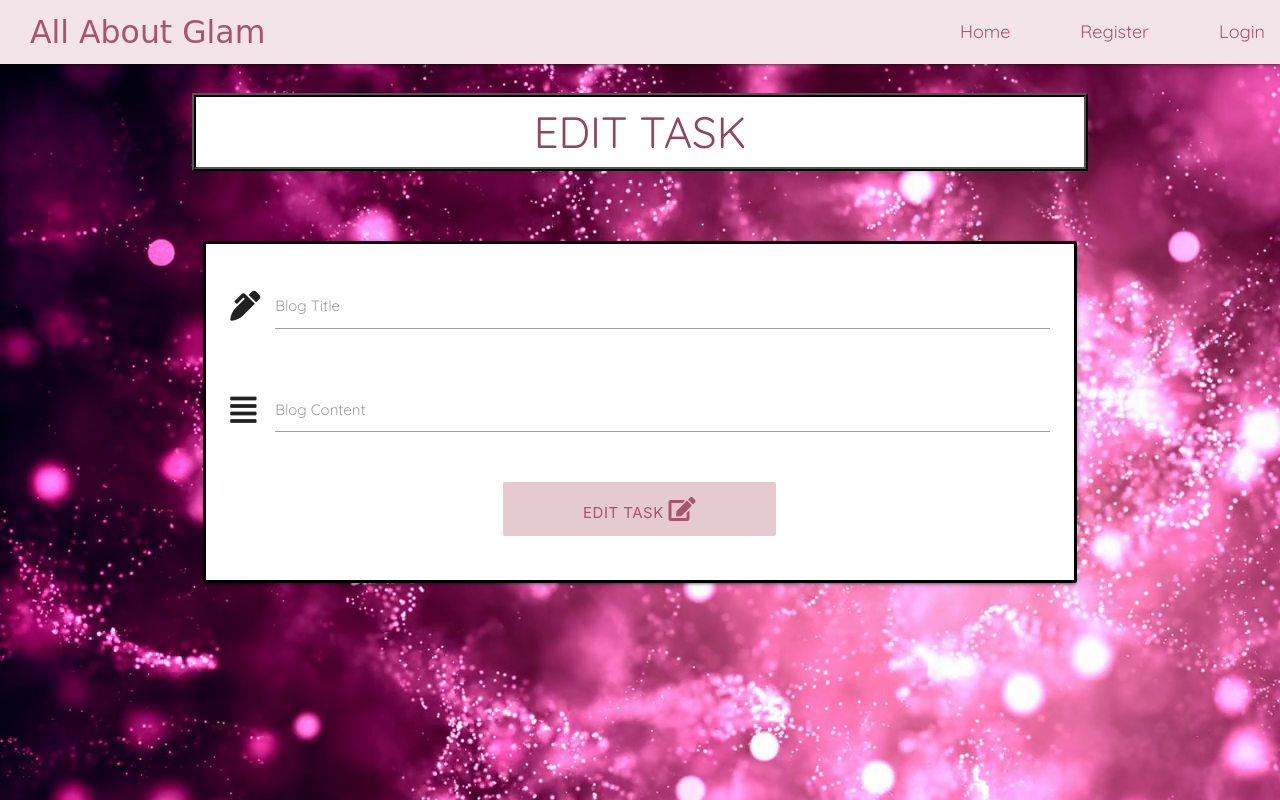
After one commit to Vasileia-Apostolou/all_about_glam_blog, a Flask app: template templates/edit_post.html in a window 1280 px wide. The commit adds this page. Run offline with Flask 2, Linux system fonts and the light colour scheme; the template is opened without the code that fills it, so the values that code supplies are empty; some libraries are stand-ins or nearby versions; some web fonts are replaced.

Commit message:
Add Edit button functionality

```diff
--- a/app.py
+++ b/app.py
@@ -4,6 +4,7 @@ from flask import (
     redirect, request, session, url_for)
 from flask_pymongo import PyMongo
 from datetime import datetime
+from bson.objectid import ObjectId
 from werkzeug.security import generate_password_hash, check_password_hash
 if os.path.exists("env.py"):
     import env
@@ -107,6 +108,13 @@ def create_blogpost():
     return render_template("create_blogpost.html")
 
 
+@app.route("/edit_post/<blogpost_id>", methods=["GET", "POST"])
+def edit_post(blogpost_id):
+    blogpost = mongo.db.blogpost.find_one({"_id": ObjectId(blogpost_id)})
+
+    return render_template("edit_post.html", blogpost=blogpost)
+
+
 if __name__ == "__main__":
     app.run(host=os.environ.get("IP"),
             port=int(os.environ.get("PORT")),
--- a/templates/blogpost.html
+++ b/templates/blogpost.html
@@ -14,7 +14,7 @@
 						<p>created by {{ blogpost.created_by }} at {{ blogpost.created_at }}</p>
                         <br>
 						<div class="col s3">
-							<a href="" class="btn-small edit-delete-button hvr-grow hvr-glow">Edit</a>
+							<a href="{{ url_for('edit_post', blogpost_id=blogpost._id) }}" class="btn-small edit-delete-button hvr-grow hvr-glow">Edit</a>
                             <a href="" class="btn-small edit-delete-button hvr-grow hvr-glow">Delete</a>
 						</div>
 					</div>
--- /dev/null
+++ b/templates/edit_post.html
@@ -0,0 +1,32 @@
+{% extends "base.html" %}
+{% block content %}
+
+<h3 class="center-align">Edit Task</h3>
+
+<div class="row">
+	<form class="col s12" method="POST" action="{{ url_for('edit_post', blogpost_id=blogpost._id) }}">
+		<div class="card-panel">
+			<div class="row">
+				<div class="input-field col s12">
+					<i class="fas fa-pen-alt prefix"></i>
+					<input id="blog_title" name="blog_title" minlength="4" maxlength="40" type="text" class="validate" required>
+					<label for="blog_title">Blog Title</label>
+				</div>
+			</div>
+            <div class="row">
+				<div class="input-field col s12">
+					<i class="fas fa-align-justify prefix"></i>
+                    <textarea id="blog_content" name="blog_content" minlength="5" maxlength="250" class="materialize-textarea validate" required></textarea>
+                    <label for="blog_content">Blog Content</label>
+				</div>
+			</div>
+			<div class="row">
+				<div class="col s12 center-align">
+					<button type="submit" class="col s12 m4 offset-m4 reg-login-btn btn-large hvr-grow hvr-glow">Edit Task <i class="fas fa-edit prefix"></i></button>
+				</div>
+			</div>
+		</div>
+	</form>
+</div>
+
+{% endblock %}
```
